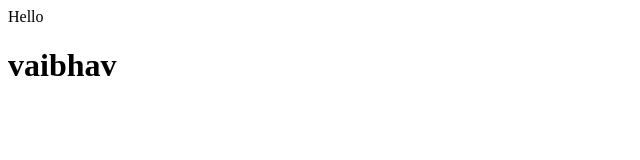
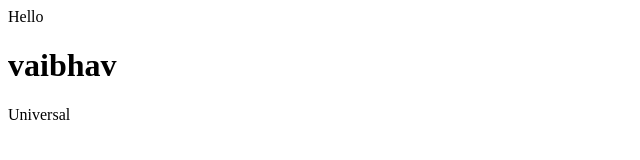
Before and after one commit to Vaibhav-12345/demo-repo, a plain HTML site: page index.html in a window 1280 px wide. Shown: the full height of the page, 0-640 px from the left. Drawn offline with Linux system fonts and the light colour scheme.

Commit message:
updated the index.html with a new call ed unversal

```diff
--- a/index.html
+++ b/index.html
@@ -1,2 +1,3 @@
 <P>Hello</p>
 <h1>vaibhav</h1>
+<P>Universal</p>
```
